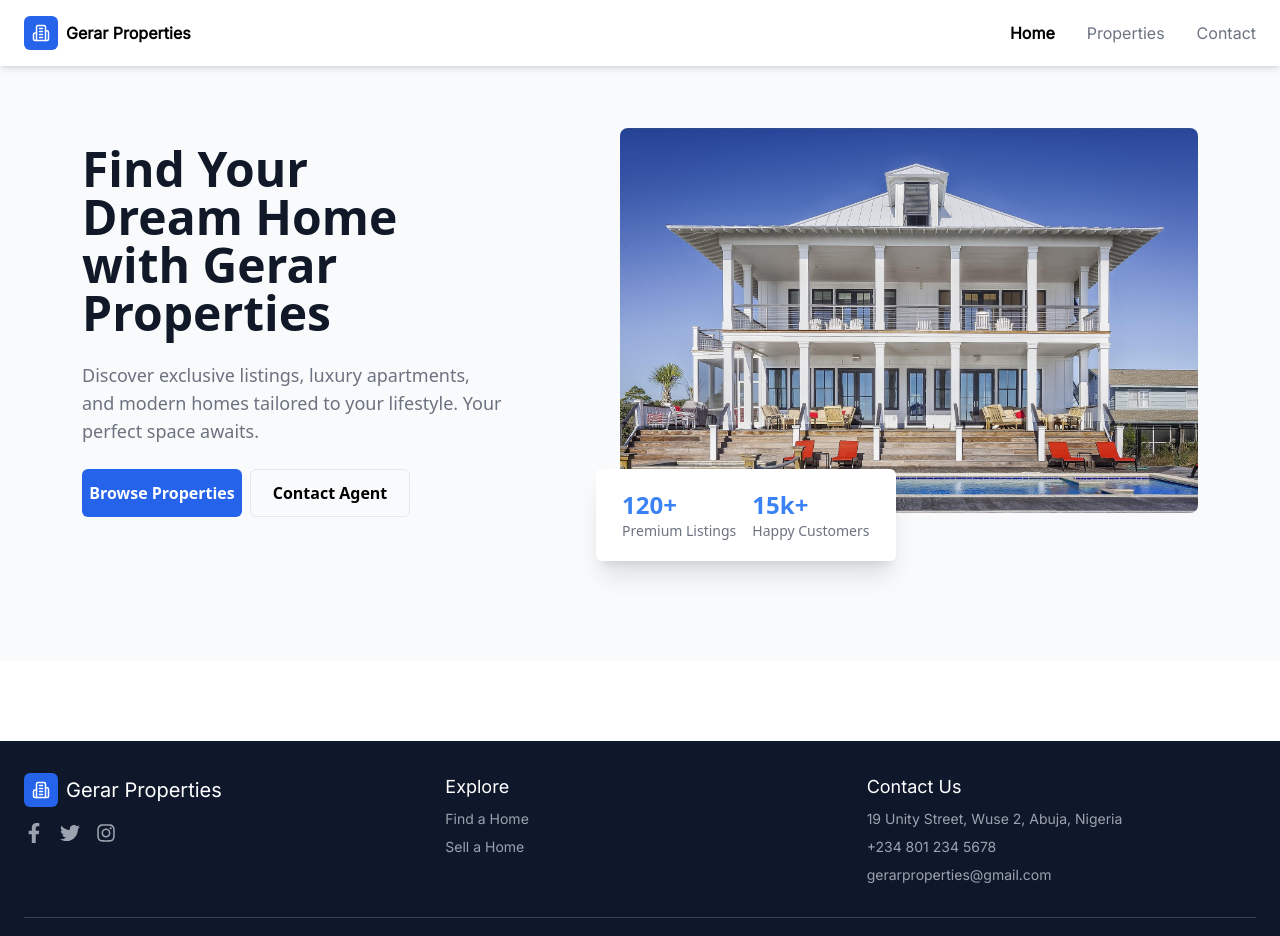
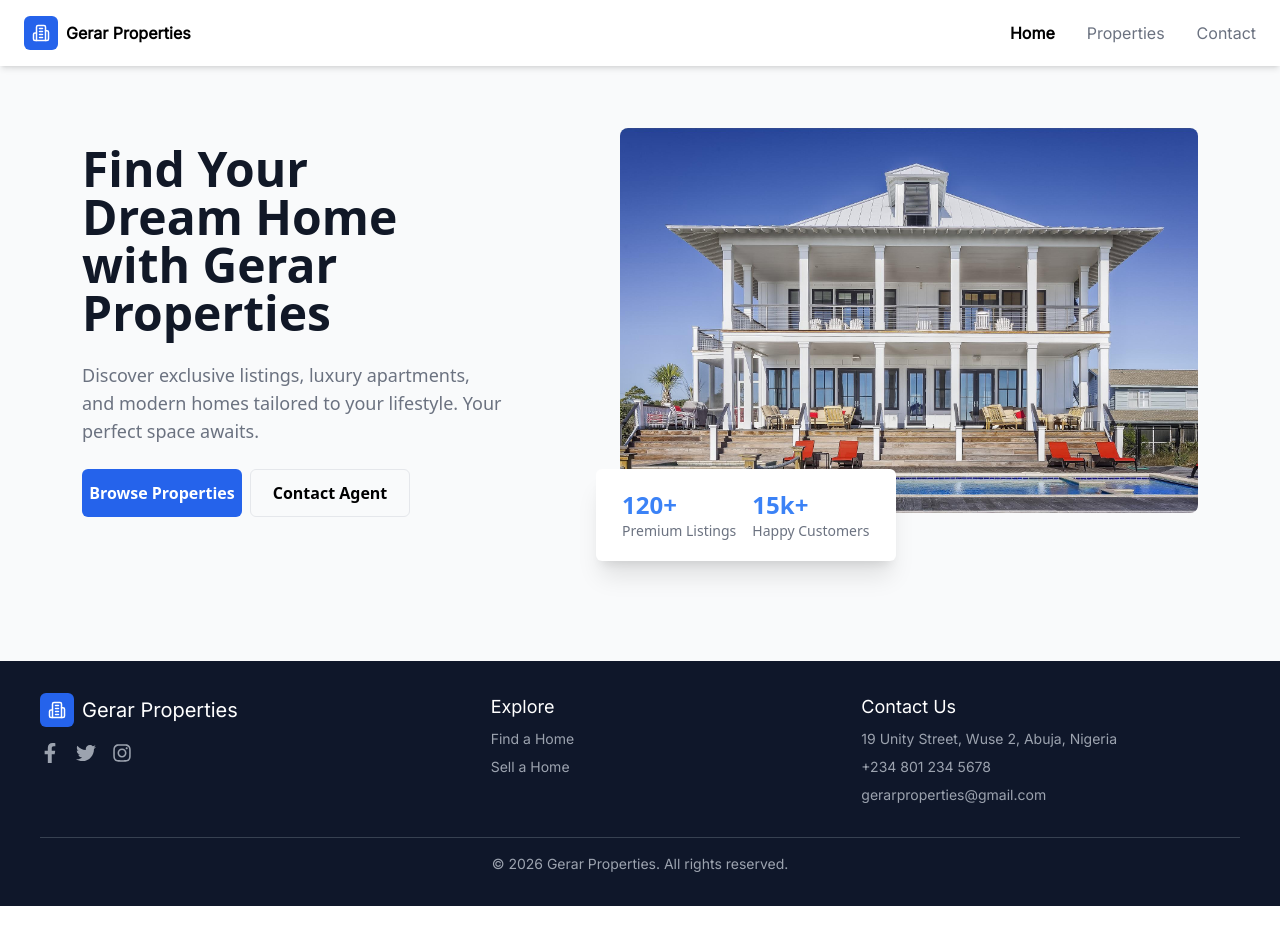
Before and after one commit to Prosper-ekube/Gerar-Properties, a React (Vite) app: page / in a window 1280 px wide. Shown: the top 936 px of the page. After the commit the page ends 906 px from the top, so only its background shows below. Built offline with nearby package versions, Linux system fonts and the light colour scheme.

Commit message:
style(footer): align layout with Navbar for consistency

```diff
--- a/src/components/layout/Footer.tsx
+++ b/src/components/layout/Footer.tsx
@@ -3,7 +3,8 @@ import { LuBuilding2 } from "react-icons/lu";
 
 const Footer: React.FC = () => {
     return (
-        <footer className="bg-[#0f172a] font-inter mt-20 py-8 px-6 text-white w-full">
+        <footer className="bg-[#0f172a] font-inter text-white w-full">
+            <div className=" px-10 py-8">
                 <div className="max-w-7xl mx-auto grid gap-8 grid-cols-1 md:grid-cols-3">
                     {/* Column 1 */}
                     <div className="flex flex-col space-y-4">
@@ -18,7 +19,7 @@ const Footer: React.FC = () => {
                         </div>
                     </div>
                     {/* Column 2 */}
-                <div className="flex flex-col space-y-2">
+                    <div className="flex flex-col md:pl-10 space-y-2">
                         <h3 className="font-normal text-lg">Explore</h3>
                         <a href="/properties" className="duration-1000 hover:text-gray-200 text-gray-400 text-sm transition-colors">Find a Home</a>
                         <a href="/contact" className="duration-1000 hover:text-gray-200 text-gray-400 text-sm transition-colors">Sell a Home</a>
@@ -32,8 +33,11 @@ const Footer: React.FC = () => {
                     </div>
                 </div>
                 {/* Bottom line */}
-            <div className="max-w-7xl mx-auto mt-8 border-t border-gray-700 pt-4 text-center text-gray-400 text-sm">
+                <div className="flex justify-center mx-auto w-full">
+                    <div className="max-w-7xl mt-8 border-t border-gray-700 px-6 pt-4 text-center text-gray-400 text-sm w-full">
                         &copy; {new Date().getFullYear()} Gerar Properties. All rights reserved.
+                    </div>
+                </div>
             </div>
         </footer>
     )
```
Lines whose indentation alone changed are shown as unchanged.
